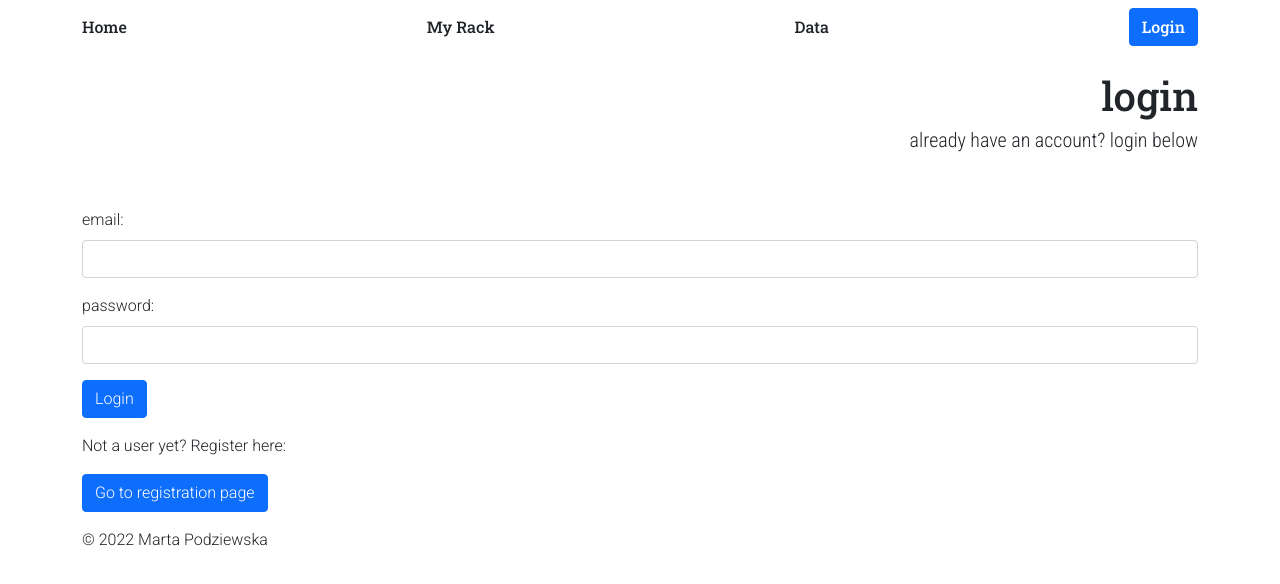
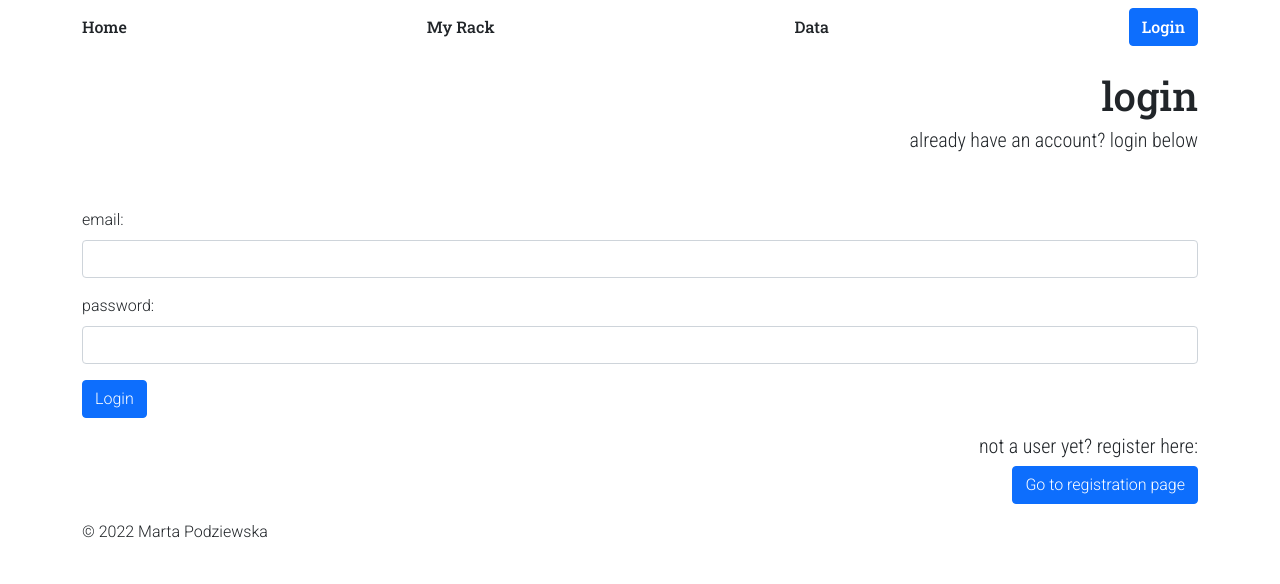
Before and after one commit to podmar/climbing-books, a React (Create React App) app: page /login in a window 1280 px wide. Shown: the top 584 px of the page. Built offline with nearby package versions, Linux system fonts and the light colour scheme; no server answers.

Commit message:
changed text and styling of redirection to registration

```diff
--- a/src/views/Login.js
+++ b/src/views/Login.js
@@ -54,8 +54,10 @@
       </Row>
       <Row className='py-3'>
         <Col>
-          <p>Not a user yet? Register here:</p>
-          <GoToButton path="register" element="registration page" />
+          <h5>not a user yet? register here:</h5>
+          <div className='d-flex justify-content-end'>
+            <GoToButton path="register" element="registration page" />
+          </div>
         </Col>
       </Row>
     </>
```
